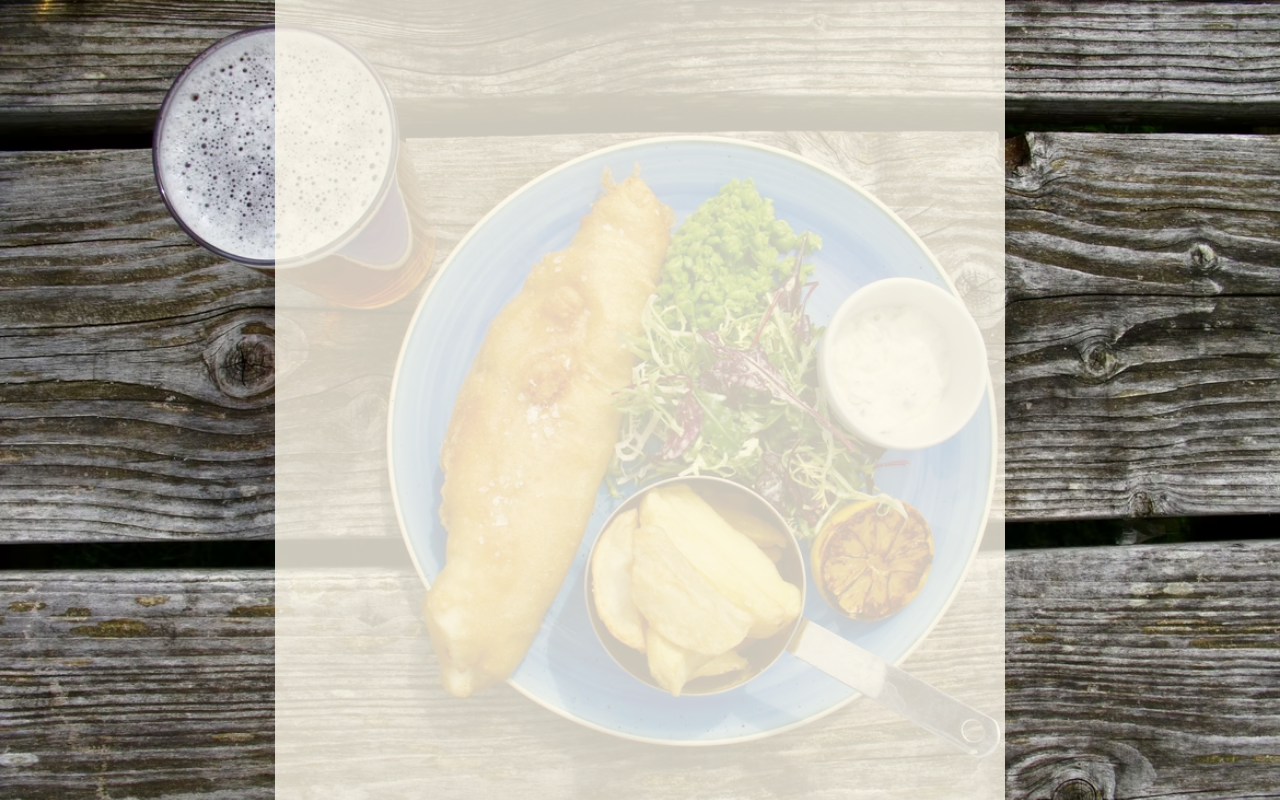
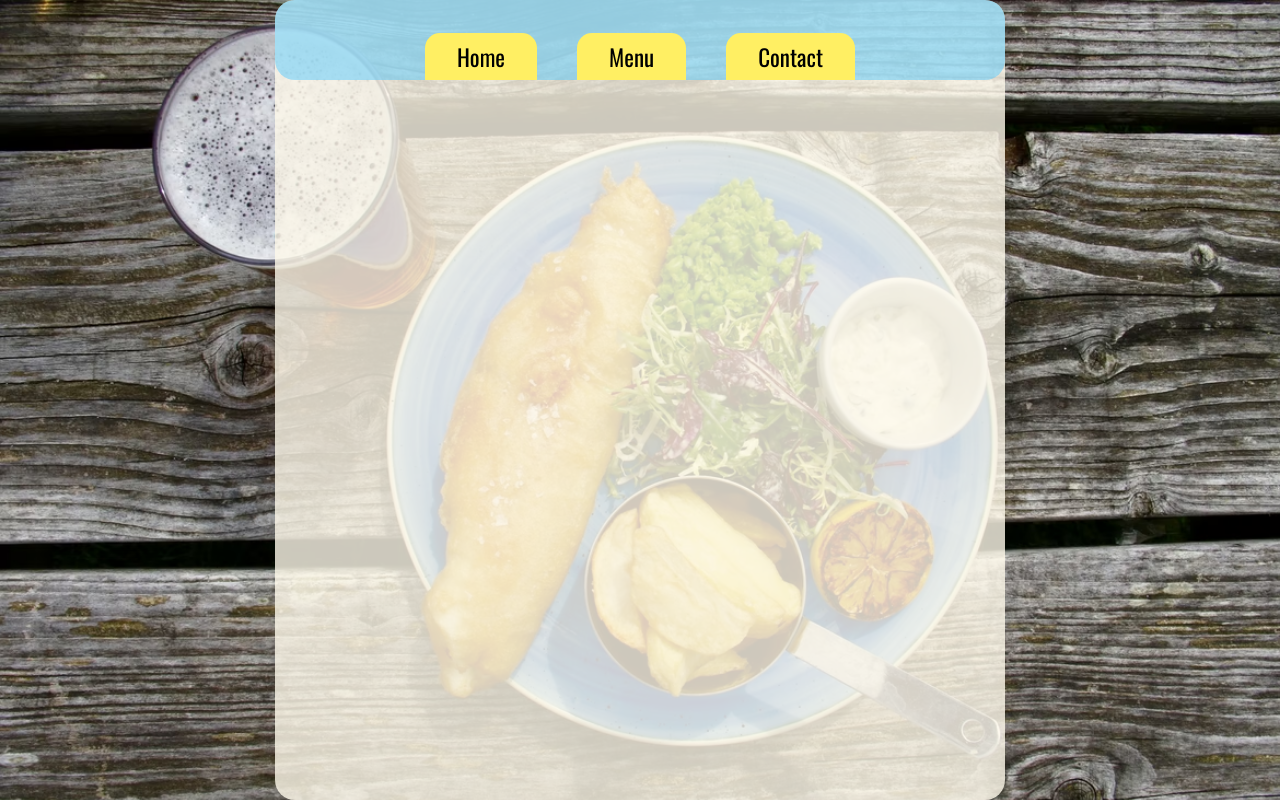
Before and after one commit to domodfg/restaurant-page, a website built with webpack: page dist/index.html in a window 1280 px wide. Built offline with nearby package versions, Linux system fonts and the light colour scheme.

Commit message:
Styled the header

```diff
--- /dev/null
+++ b/src/home.js
@@ -0,0 +1,20 @@
+const loadHome = () => {
+  const container = document.querySelector("#content");
+  const middleContainer = document.createElement("div");
+  middleContainer.classList.add("middle");
+  const header = document.createElement("div");
+  header.classList.add("header");
+  const home = document.createElement('button');
+  const menu = document.createElement('button');
+  const contact= document.createElement('button');
+  home.textContent=('Home');
+  menu.textContent=('Menu');
+  contact.textContent=('Contact');
+  header.appendChild(home);
+  header.appendChild(menu);
+  header.appendChild(contact);
+  middleContainer.appendChild(header);
+  container.appendChild(middleContainer);
+};
+
+export default loadHome;
--- a/src/index.js
+++ b/src/index.js
@@ -1,7 +1,3 @@
-console.log('checkmate')
-import './style.css';
-
-const container=document.querySelector('#content');
-const middleContainer=document.createElement('div');
-middleContainer.classList.add('middle');
-container.appendChild(middleContainer)
+import "./style.css";
+import loadHome from "./home.js";
+loadHome();
--- a/src/style.css
+++ b/src/style.css
@@ -1,3 +1,9 @@
+@import url('https://fonts.googleapis.com/css2?family=Oswald:wght@200;300;400;500;600;700&display=swap');
+
+:root {
+    font-family: 'Oswald', sans-serif;
+}
+
 body {
     margin: 0;
 }
@@ -12,7 +18,30 @@ body {
 }
 
 .middle {
+    display: flex;
+    flex-direction: column;
     height: 100vh;
     width: 57vw;
     background-color: rgba(255, 251, 235, 0.8);
+    border-radius: 20px;
 }
+
+.header {
+    display: flex;
+    justify-content: center;
+    align-items: flex-end;
+    height: 10vh;
+    width: 100%;
+    gap: 40px;
+    background-color: rgba(90, 204, 255, 0.5);
+    border-radius: 20px;
+}
+
+button {
+    background-color: #ffef63;
+    padding: 0.8vh 2.5vw;
+    border: none;
+    border-radius: 15px 15px 0px 0px;
+    font-size: 1.8vw;
+    font-family: 'Oswald', sans-serif;
+}
```
Also changed, not shown: dist/main.js.
